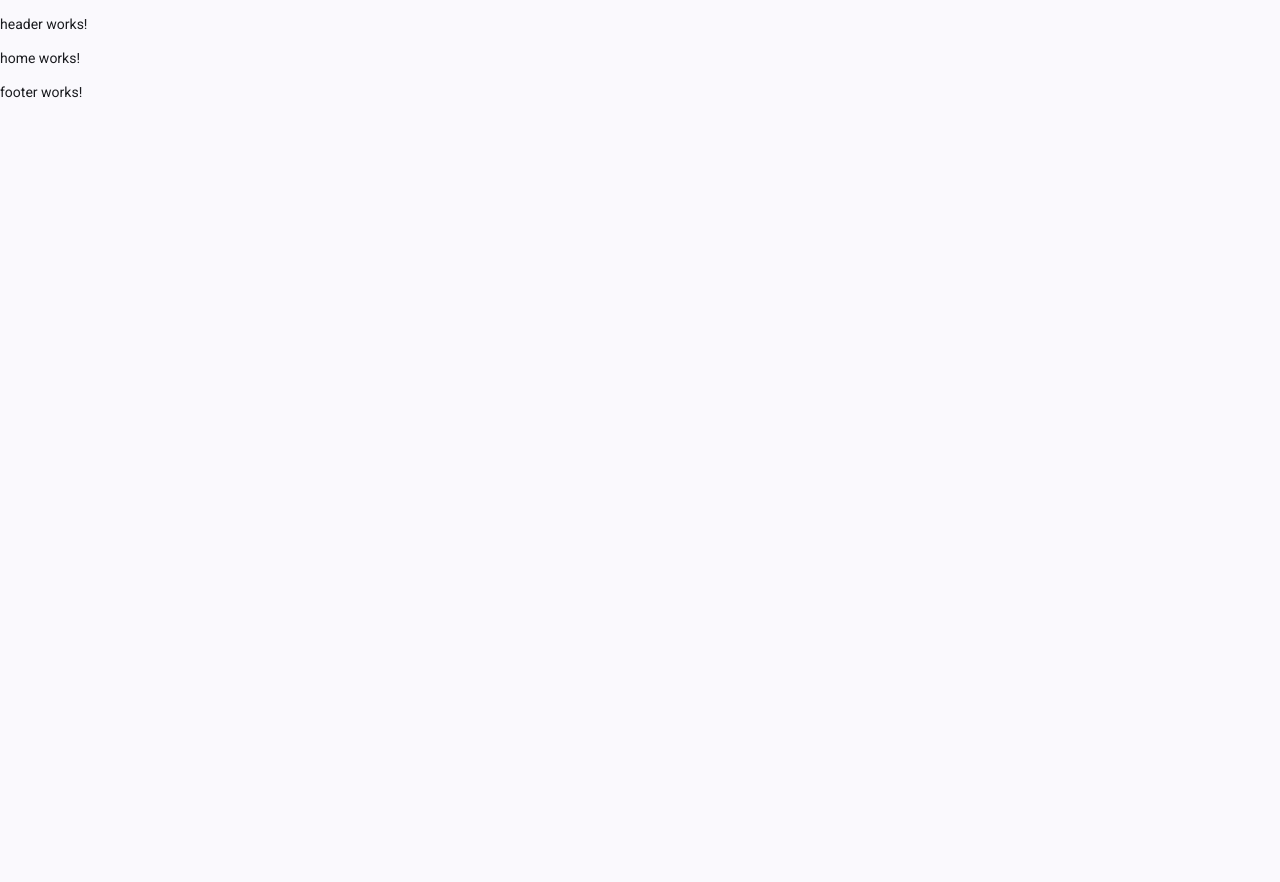
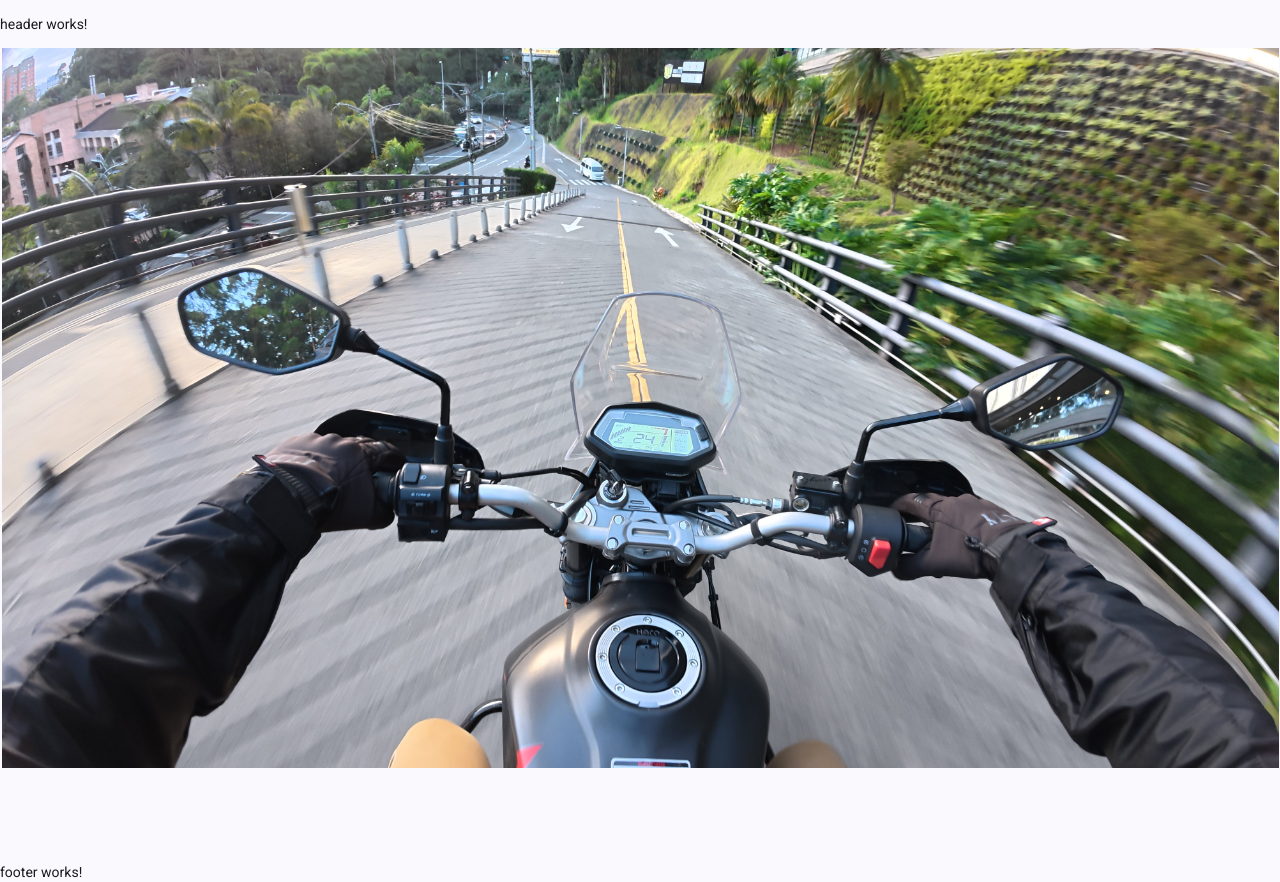
Before and after one commit to lejodev/ruta-404, an Angular app: page / in a window 1280 px wide. Before the commit the page ends 814 px from the top, so only its background shows below. Built offline with nearby package versions, Linux system fonts and the light colour scheme.

Commit message:
ADD: image added

```diff
--- a/src/app/modules/home/components/home/home.html
+++ b/src/app/modules/home/components/home/home.html
@@ -1 +1,7 @@
-<p>home works!</p>
+<div class="banner">
+    <div class="hero-image">
+        <div class="hero-content">
+            <div class="hero-cotent-inner"></div>
+        </div>
+    </div>
+</div>
--- a/src/app/modules/home/components/home/home.scss
+++ b/src/app/modules/home/components/home/home.scss
@@ -0,0 +1,26 @@
+.banner {
+    min-height: 100vh;
+    box-sizing: border-box;
+
+    .hero-image {
+        position: relative;
+        width: 100%;
+        padding-bottom: 56.25%;
+        height: 0;
+        text-align: center;
+        background: url('../../../../../../public/images/banner.JPG');
+        background-size: contain;
+        background-position: center;
+        background-repeat: no-repeat;
+
+        .hero-content {
+            position: absolute;
+            top: 0;
+            left: 0;
+            width: 100%;
+            height: 100%;
+
+            &-inner {}
+        }
+    }
+}
```
Also changed, not shown: public/images/banner.JPG (added).
